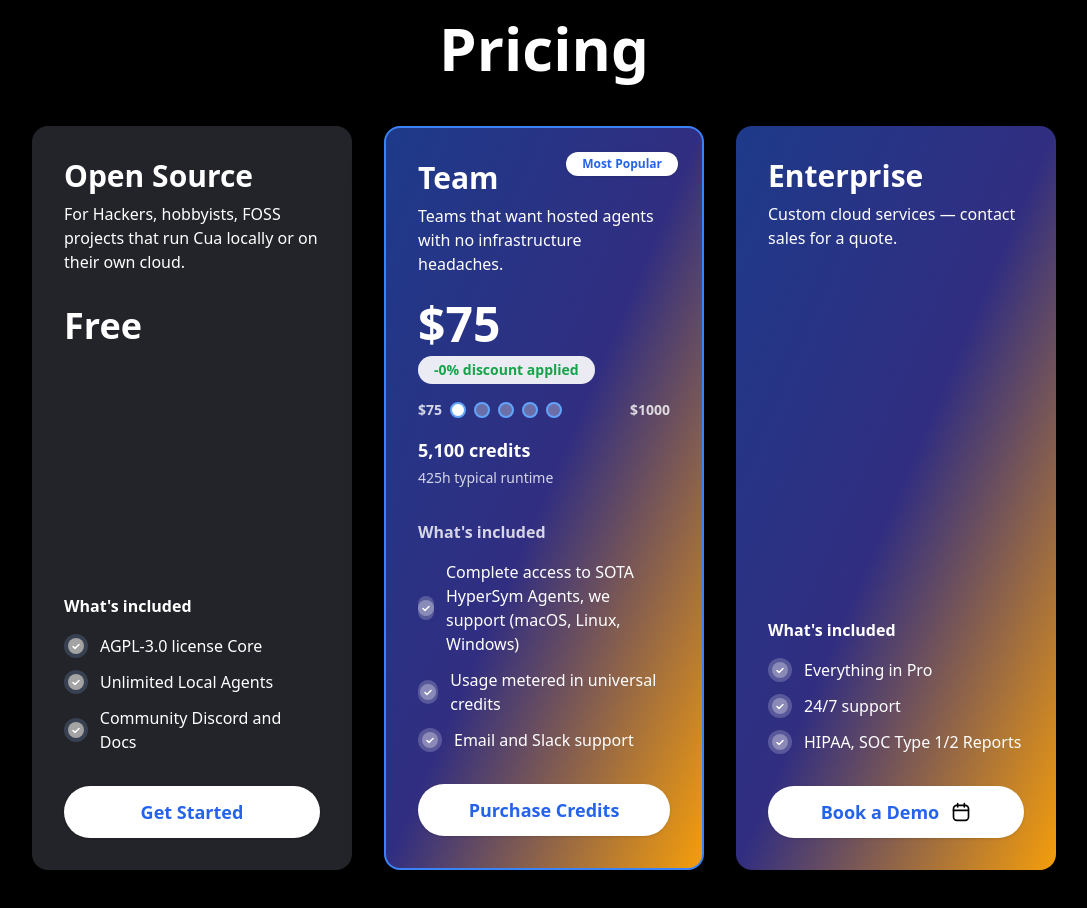
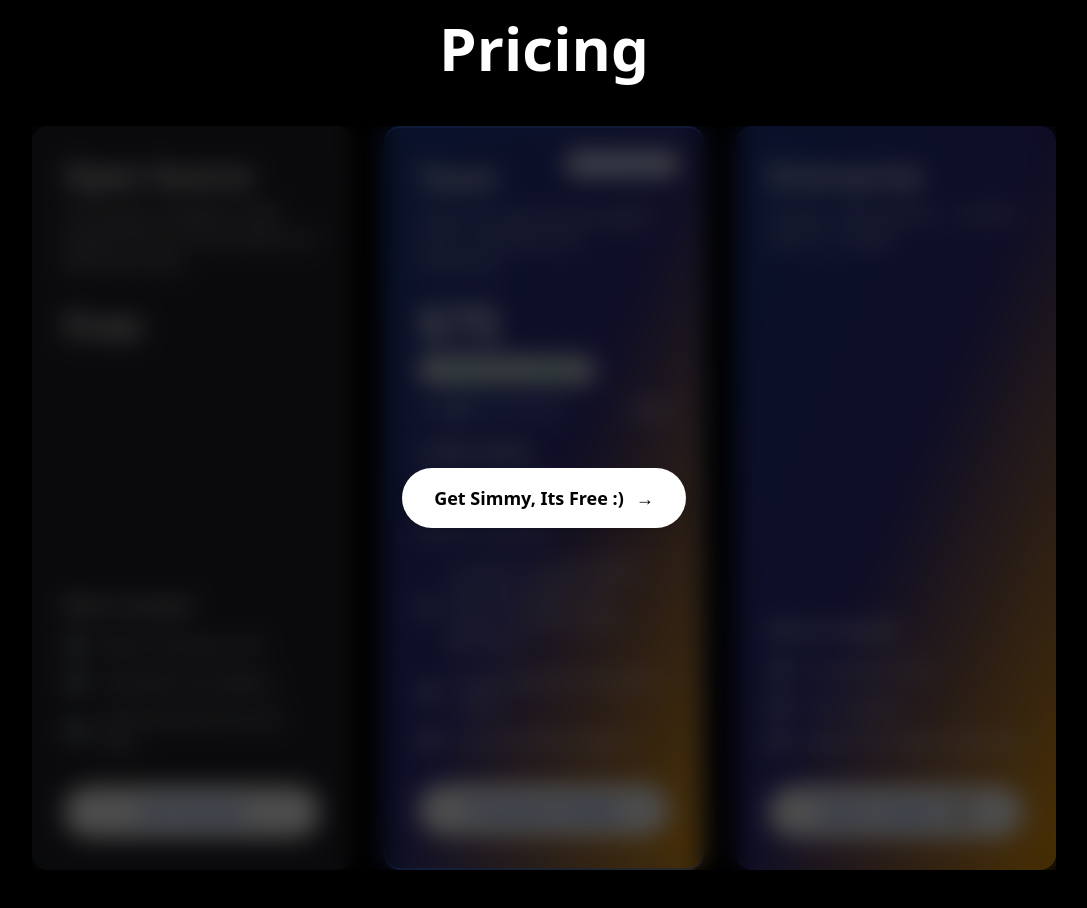
Before and after one commit to Genesis-AI-Labs/get-SimWorks, a React (Vite) app: page / in a window 1280 px wide. Shown: the part 3280-4188 px from the top of the page, without its empty margins (96-1183 px from the left). Built offline with nearby package versions, Linux system fonts and the light colour scheme.

Commit message:
HyperSim web-updates-v0-minor

```diff
--- a/src/pages/Index.tsx
+++ b/src/pages/Index.tsx
@@ -585,9 +585,11 @@ const Index = () => {
           <div className="text-center mb-12">
             <h2 className="text-5xl sm:text-6xl font-bold mb-4 text-white">Pricing</h2>
           </div>
-          <div className="max-w-5xl mx-auto grid grid-cols-1 md:grid-cols-3 gap-8">
-            {/* Open Source Plan */}
-            <a href="https://github.com/simworks-ai/OctCoder" target="_blank" rel="noopener noreferrer" className="relative bg-[#23242a] rounded-2xl p-8 flex flex-col shadow-md min-h-[600px] transition hover:ring-2 hover:ring-blue-500 focus:outline-none cursor-pointer">
+          <div className="relative max-w-5xl mx-auto grid grid-cols-1 md:grid-cols-3 gap-8">
+            {/* Rectangle blur overlay spanning all cards, now in front */}
+            <div className="absolute inset-0 w-full h-full backdrop-blur-md bg-black/70 z-40" style={{ borderRadius: 0 }}></div>
+            {/* Pricing Cards (unchanged) */}
+            <a href="https://github.com/simworks-ai/OctCoder" target="_blank" rel="noopener noreferrer" className="relative bg-[#23242a] rounded-2xl p-8 flex flex-col shadow-md min-h-[600px] transition hover:ring-2 hover:ring-blue-500 focus:outline-none cursor-pointer z-30">
               <div className="text-3xl font-bold text-white mb-2">Open Source</div>
               <div className="text-base text-white mb-8">For Hackers, hobbyists, FOSS projects that run Cua locally or on their own cloud.</div>
               <div className="text-4xl font-bold text-white mb-12">Free</div>
@@ -601,8 +603,7 @@ const Index = () => {
                 <a href="https://github.com/simworks-ai/OctCoder" target="_blank" rel="noopener noreferrer" className="w-full bg-white text-blue-600 rounded-full py-3 font-semibold shadow hover:bg-blue-50 transition text-lg flex items-center justify-center gap-2"><span>Get Started</span></a>
               </div>
             </a>
-            {/* Pro Plan */}
-            <div className="relative rounded-2xl p-0 flex flex-col shadow-2xl min-h-[600px] overflow-hidden text-white border-2 border-blue-500 bg-gradient-to-br from-blue-900 via-indigo-900 to-amber-500">
+            <div className="relative rounded-2xl p-0 flex flex-col shadow-2xl min-h-[600px] overflow-hidden text-white border-2 border-blue-500 bg-gradient-to-br from-blue-900 via-indigo-900 to-amber-500 z-30">
               {/* Most Popular badge */}
               <div className="absolute top-6 right-6 bg-white text-blue-600 text-xs font-bold px-4 py-1 rounded-full shadow">Most Popular</div>
               <div className="p-8 flex flex-col flex-1">
@@ -635,8 +636,7 @@ const Index = () => {
                 </div>
               </div>
             </div>
-            {/* Enterprise Plan */}
-            <div className="relative rounded-2xl p-0 flex flex-col shadow-md min-h-[600px] overflow-hidden bg-gradient-to-br from-blue-900 via-indigo-900 to-amber-500 text-white">
+            <div className="relative rounded-2xl p-0 flex flex-col shadow-md min-h-[600px] overflow-hidden bg-gradient-to-br from-blue-900 via-indigo-900 to-amber-500 text-white z-30">
               <div className="p-8">
                 <div className="text-3xl font-bold text-white mb-2">Enterprise</div>
                 <div className="text-base text-white">Custom cloud services — contact sales for a quote.</div>
@@ -652,6 +652,13 @@ const Index = () => {
                   <a href="https://cal.com/get-simworks/30min" target="_blank" rel="noopener noreferrer" className="w-full bg-white text-blue-600 rounded-full py-3 font-semibold shadow hover:bg-blue-50 transition text-lg flex items-center justify-center gap-2"><span>Book a Demo</span><svg xmlns='http://www.w3.org/2000/svg' className='inline-block ml-1' width='20' height='20' fill='none' viewBox='0 0 24 24'><rect x='3' y='4' width='18' height='18' rx='4' fill='none' stroke='#000' strokeWidth='2'/><path d='M16 2v4M8 2v4M3 10h18' stroke='#000' strokeWidth='2' strokeLinecap='round'/></svg></a>
                 </div>
               </div>
+            </div>
+            {/* Centered button on top of blur */}
+            <div className="absolute left-1/2 top-1/2 -translate-x-1/2 -translate-y-1/2 z-50 flex flex-col items-center justify-center w-full">
+              <button className="bg-white text-black font-semibold text-lg px-8 py-4 rounded-full shadow-lg hover:bg-gray-100 transition-all duration-200 flex items-center gap-2 pointer-events-auto">
+                Get Simmy, Its Free :)
+                <span className="ml-1">→</span>
+              </button>
             </div>
           </div>
         </div>
```
